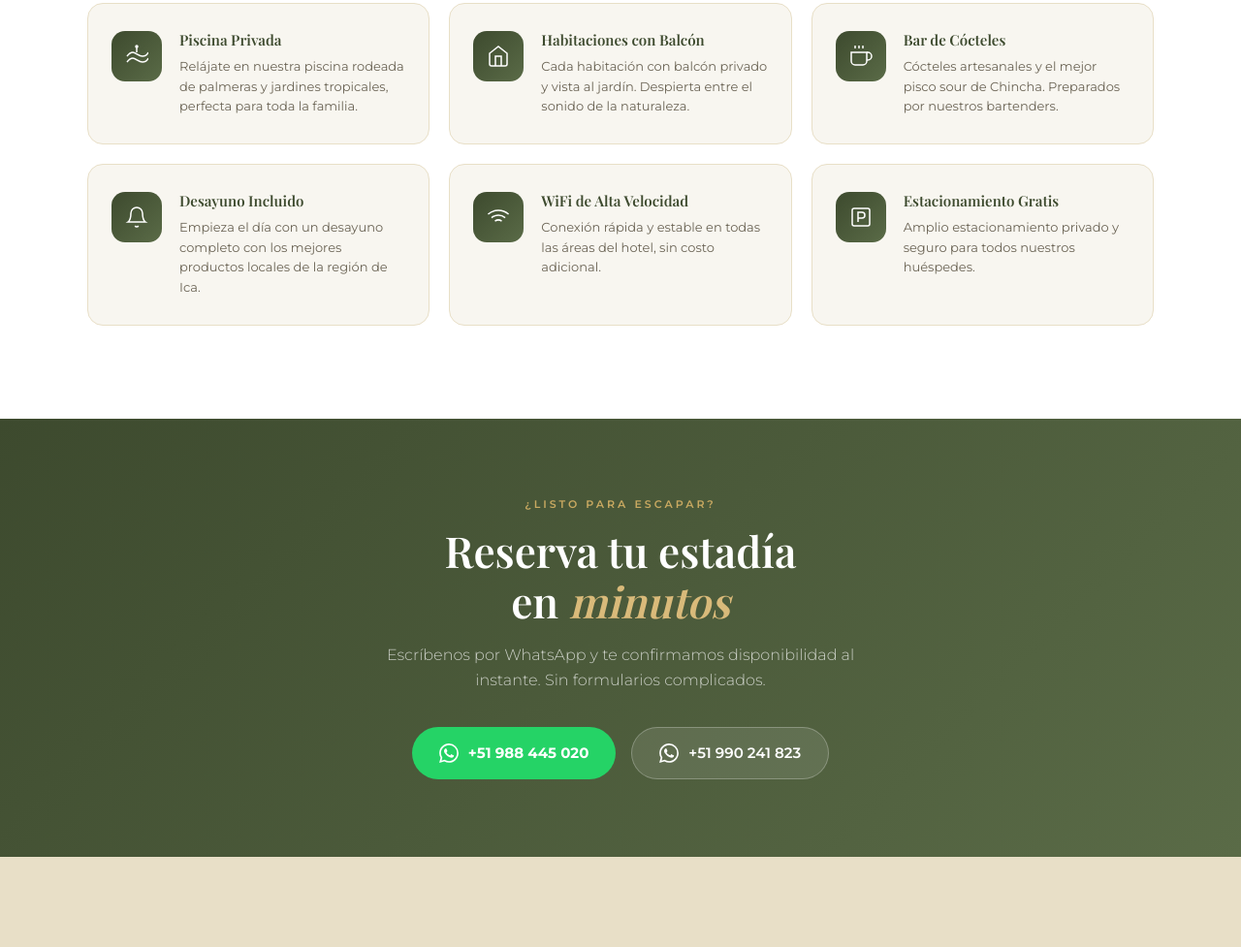
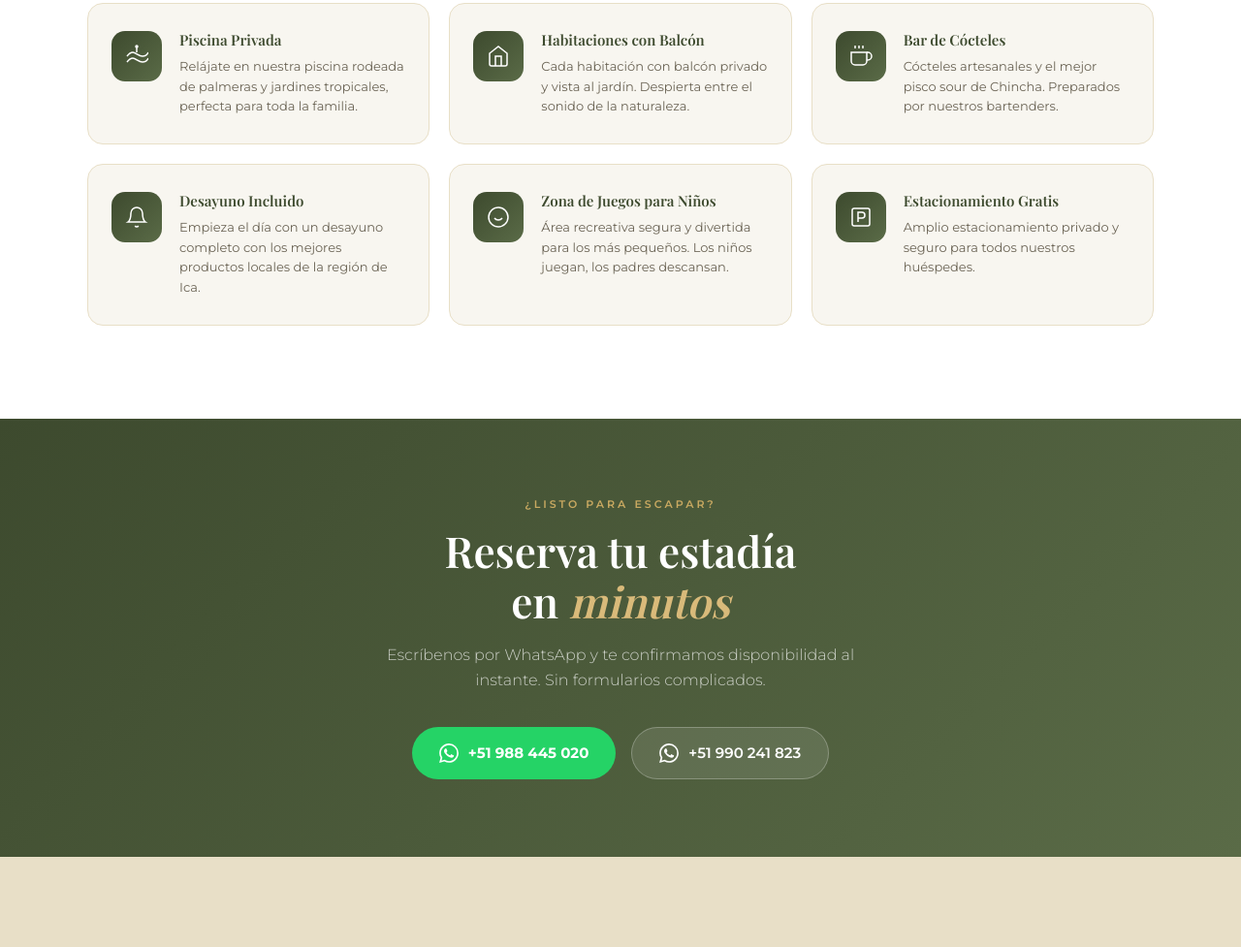
Before and after one commit to casi333/OliversGardenWebPage, a plain HTML site: page index.html in a window 1280 px wide. Shown: the part 2627-3604 px from the top of the page at 97% size. Drawn offline with nearby package versions, Linux system fonts and the light colour scheme; a web font is replaced by a local one.

Commit message:
Amenidad: WiFi reemplazado por Zona de Juegos para Niños

```diff
--- a/index.html
+++ b/index.html
@@ -265,11 +265,11 @@
 
     <div class="amenidad-card">
       <div class="amenidad-icono">
-        <svg viewBox="0 0 24 24"><path d="M5 12.55a11 11 0 0 1 14.08 0"/><path d="M1.42 9a16 16 0 0 1 21.16 0"/><path d="M8.53 16.11a6 6 0 0 1 6.95 0"/><line x1="12" y1="20" x2="12.01" y2="20"/></svg>
+        <svg viewBox="0 0 24 24"><circle cx="12" cy="12" r="10"/><path d="M8 13s1.5 2 4 2 4-2 4-2"/><line x1="9" y1="9" x2="9.01" y2="9"/><line x1="15" y1="9" x2="15.01" y2="9"/></svg>
       </div>
       <div class="amenidad-texto">
-        <h3>WiFi de Alta Velocidad</h3>
-        <p>Conexión rápida y estable en todas las áreas del hotel, sin costo adicional.</p>
+        <h3>Zona de Juegos para Niños</h3>
+        <p>Área recreativa segura y divertida para los más pequeños. Los niños juegan, los padres descansan.</p>
       </div>
     </div>
 
```
